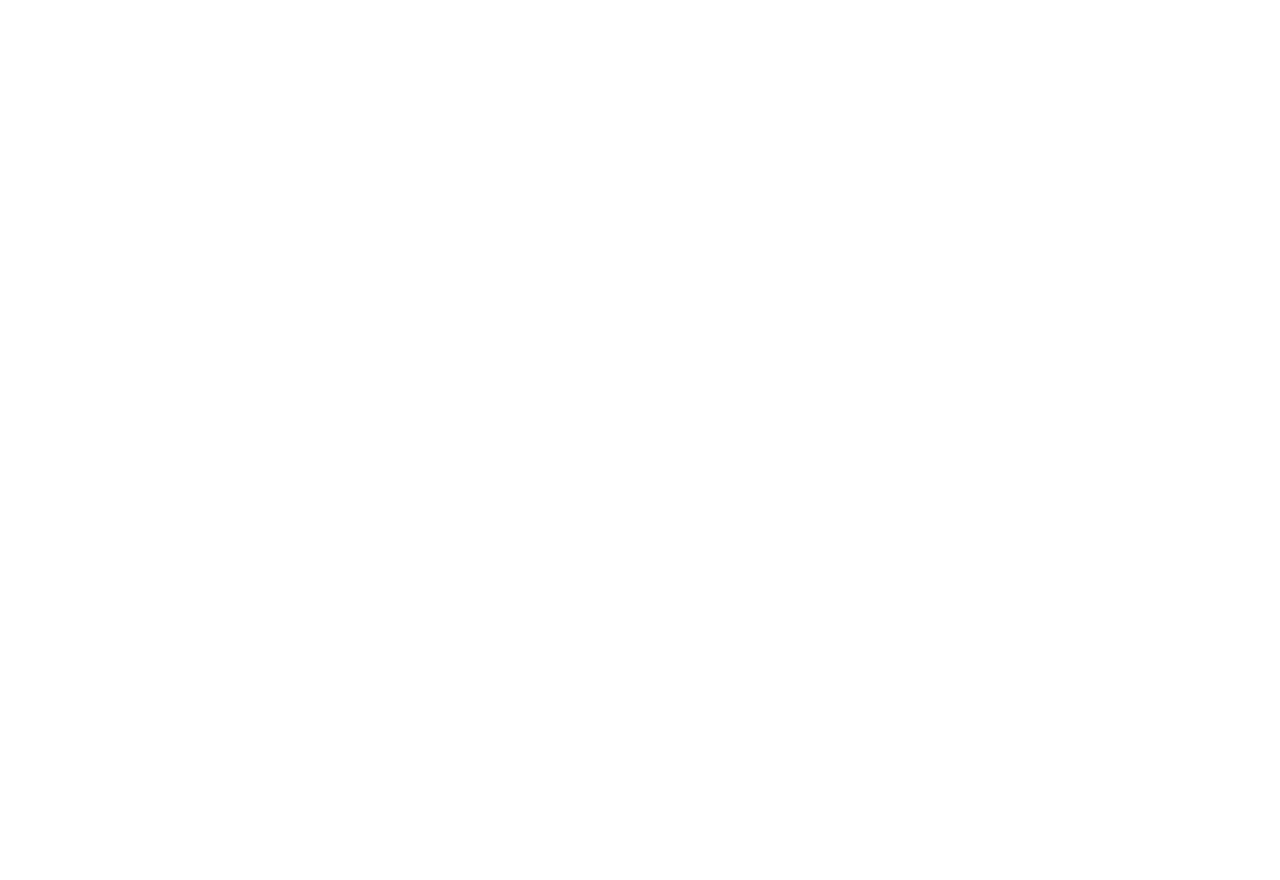
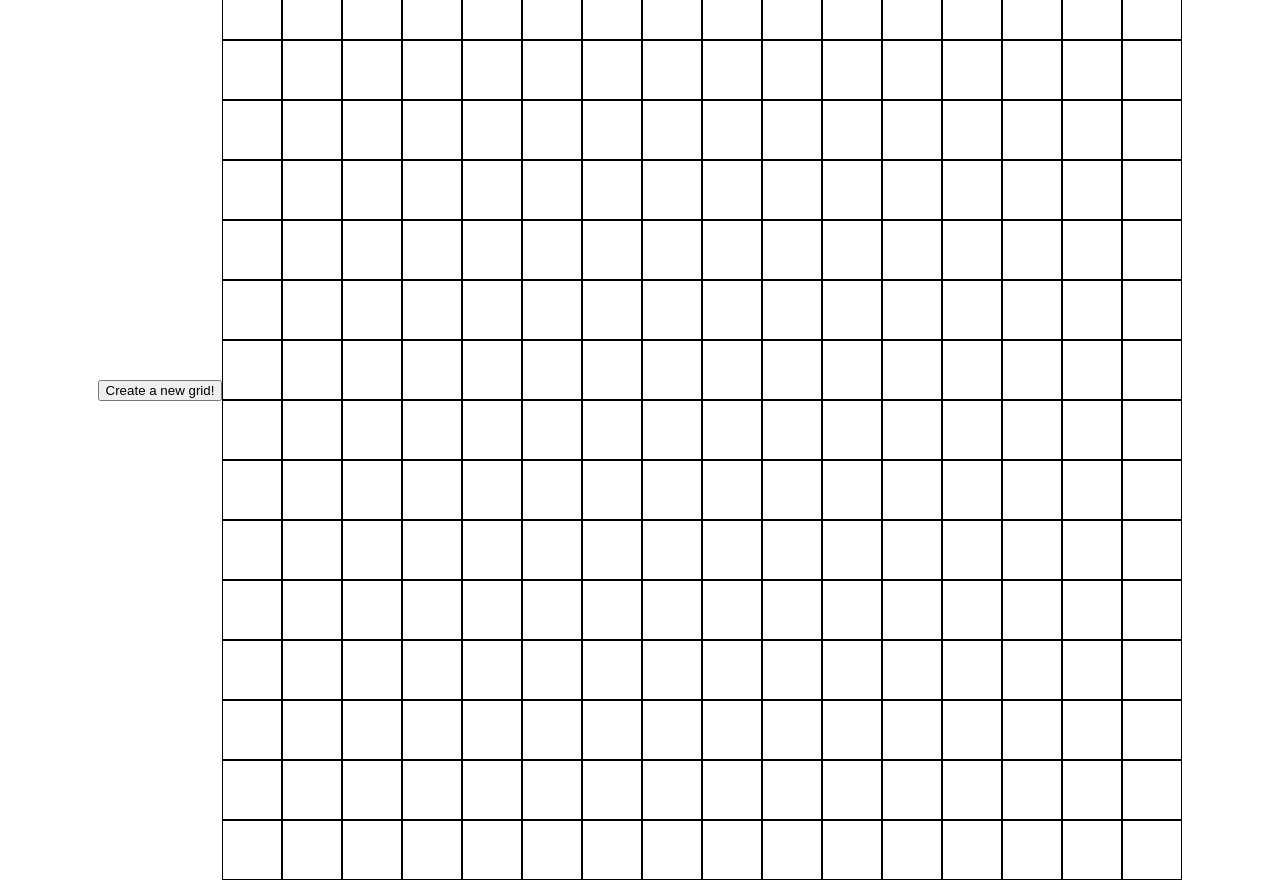
Before and after one commit to gffontanini/etch-a-sketch, a plain HTML site: page index.html in a window 1280 px wide. Before the commit the page ends 800 px from the top, so only its background shows below. Drawn offline with Linux system fonts and the light colour scheme.

Commit message:
Works fine. Grid size should be reduced, have to implement de progressive darkening

```diff
--- a/index.html
+++ b/index.html
@@ -6,6 +6,7 @@
 		<link rel="stylesheet" href="stylesheet.css" />
 	</head>
 	<body>
+		<button id="newGridButton">Create a new grid!</button>
 		<div class="container"></div>
 		<script src="script.js"></script>
 	</body>
--- a/script.js
+++ b/script.js
@@ -0,0 +1,45 @@
+const container = document.querySelector(".container");
+const button = document.getElementById("newGridButton");
+
+function createGrid(size) {
+	container.innerHTML = "";
+
+	const squareSize = 960 / size;
+
+	for (let i = 0; i < size * size; i++) {
+		const square = document.createElement("div");
+		square.classList.add("grid-square");
+		square.style.width = `${squareSize}px`;
+		square.style.height = `${squareSize}px`;
+		container.appendChild(square);
+
+		square.addEventListener("mouseenter", () => {
+			square.style.backgroundColor = "gray";
+		});
+	}
+}
+
+function requestGridSize() {
+	let input = prompt("How many squares per side would you like? (max 100)");
+	if (input === null) {
+		return;
+	}
+
+	const size = Number(input);
+
+	if (isNaN(size) || size <= 0) {
+		alert("Please enter a valid number");
+		requestGridSize();
+	} else if (size > 100) {
+		alert("Please use a number under 100");
+		requestGridSize();
+	} else {
+		createGrid(size);
+	}
+}
+
+button.addEventListener("click", () => {
+	requestGridSize();
+});
+
+createGrid(16);
--- a/stylesheet.css
+++ b/stylesheet.css
@@ -0,0 +1,23 @@
+body {
+	display: flex;
+	justify-content: center;
+	align-items: center;
+	height: 100vh;
+	margin: 0;
+}
+
+#newGridButton {
+	margin-bottom: 20px;
+}
+
+.container {
+	display: flex;
+	flex-wrap: wrap;
+	width: 960px;
+	height: 960px;
+}
+
+.grid-square {
+	box-sizing: border-box;
+	border: 1px solid black;
+}
```
